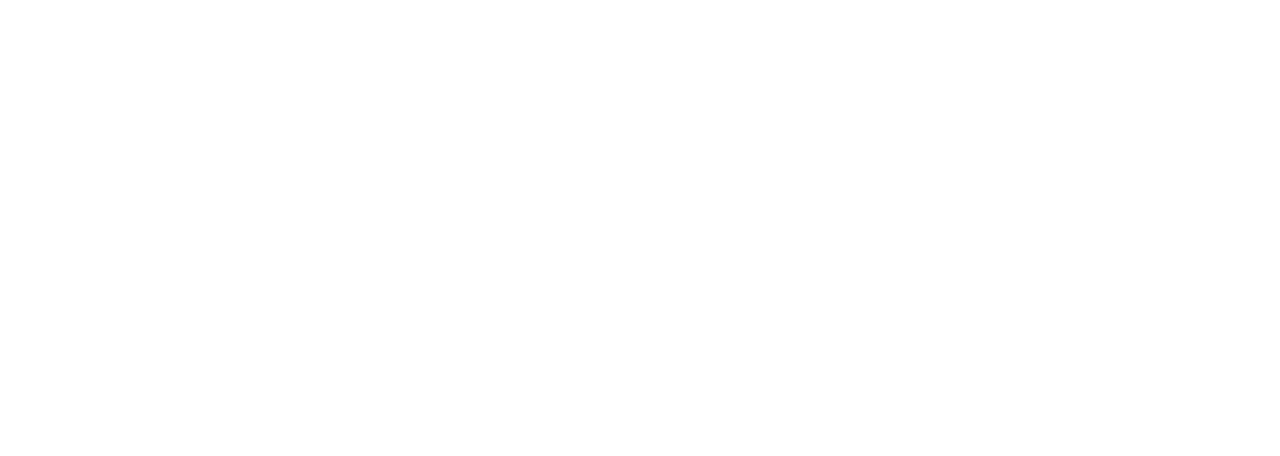
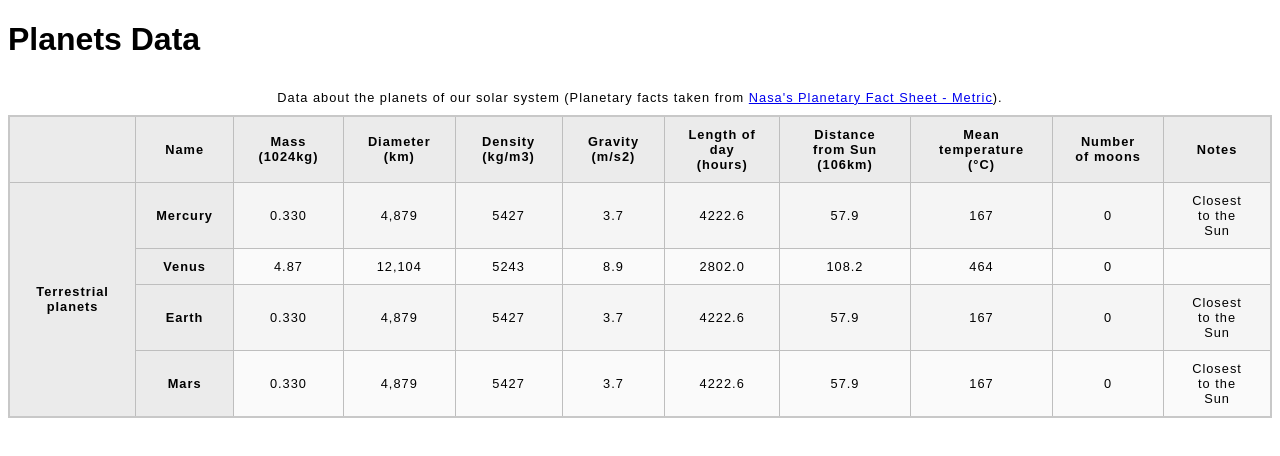
Before and after one commit to armaneousuf/table_practice, a plain HTML site: page index.html in a window 1280 px wide. Drawn offline with Linux system fonts and the light colour scheme.

Commit message:
table added

```diff
--- a/index.html
+++ b/index.html
@@ -7,6 +7,76 @@
   <title>Table Practice</title>
 </head>
 <body>
+  <h1>Planets Data</h1>
+<table>
+  <caption>Data about the planets of our solar system (Planetary facts taken from <a href="#">Nasa's Planetary Fact Sheet - Metric</a>).</caption>
+  <thead>
+    <tr>
+      <th></th>
+      <th>Name</th>
+      <th>Mass (1024kg)</th>
+      <th>Diameter (km)</th>
+      <th>Density (kg/m3)</th>
+      <th>Gravity (m/s2)</th>
+      <th>Length of day (hours)</th>
+      <th>Distance from Sun (106km)</th>
+      <th>Mean temperature (°C)</th>
+      <th>Number of moons</th>
+      <th>Notes</th>
+    </tr>
+  </thead>
+  <tbody>
+    <tr>
+      <th rowspan="4" colspan="1">Terrestrial planets</th>
+      <th>Mercury</th>
+      <td>0.330</td>
+      <td>4,879</td>
+      <td>5427</td>
+      <td>3.7</td>
+      <td>4222.6</td>
+      <td>57.9</td>
+      <td>167</td>
+      <td>0</td>
+      <td>Closest to the Sun</td>
+    </tr>
+    <tr>
+      <th>Venus</th>
+      <td>4.87</td>
+      <td>12,104</td>
+      <td>5243</td>
+      <td>8.9</td>
+      <td>2802.0</td>
+      <td>108.2</td>
+      <td>464</td>
+      <td>0</td>
+      <td></td>
+    </tr>
+    <tr>
+      <th>Earth</th>
+      <td>0.330</td>
+      <td>4,879</td>
+      <td>5427</td>
+      <td>3.7</td>
+      <td>4222.6</td>
+      <td>57.9</td>
+      <td>167</td>
+      <td>0</td>
+      <td>Closest to the Sun</td>
+    </tr>
+    <tr>
+      <th>Mars</th>
+      <td>0.330</td>
+      <td>4,879</td>
+      <td>5427</td>
+      <td>3.7</td>
+      <td>4222.6</td>
+      <td>57.9</td>
+      <td>167</td>
+      <td>0</td>
+      <td>Closest to the Sun</td>
+    </tr>
+  </tbody>
+</table>
 
 </body>
 </html>
--- a/style.css
+++ b/style.css
@@ -0,0 +1,35 @@
+html {
+  font-family: sans-serif;
+}
+
+table {
+  border-collapse: collapse;
+  border: 2px solid rgb(200,200,200);
+  letter-spacing: 1px;
+  font-size: 0.8rem;
+}
+
+td, th {
+  border: 1px solid rgb(190,190,190);
+  padding: 10px 20px;
+}
+
+th {
+  background-color: rgb(235,235,235);
+}
+
+td {
+  text-align: center;
+}
+
+tr:nth-child(even) td {
+  background-color: rgb(250,250,250);
+}
+
+tr:nth-child(odd) td {
+  background-color: rgb(245,245,245);
+}
+
+caption {
+  padding: 10px;
+}
```
